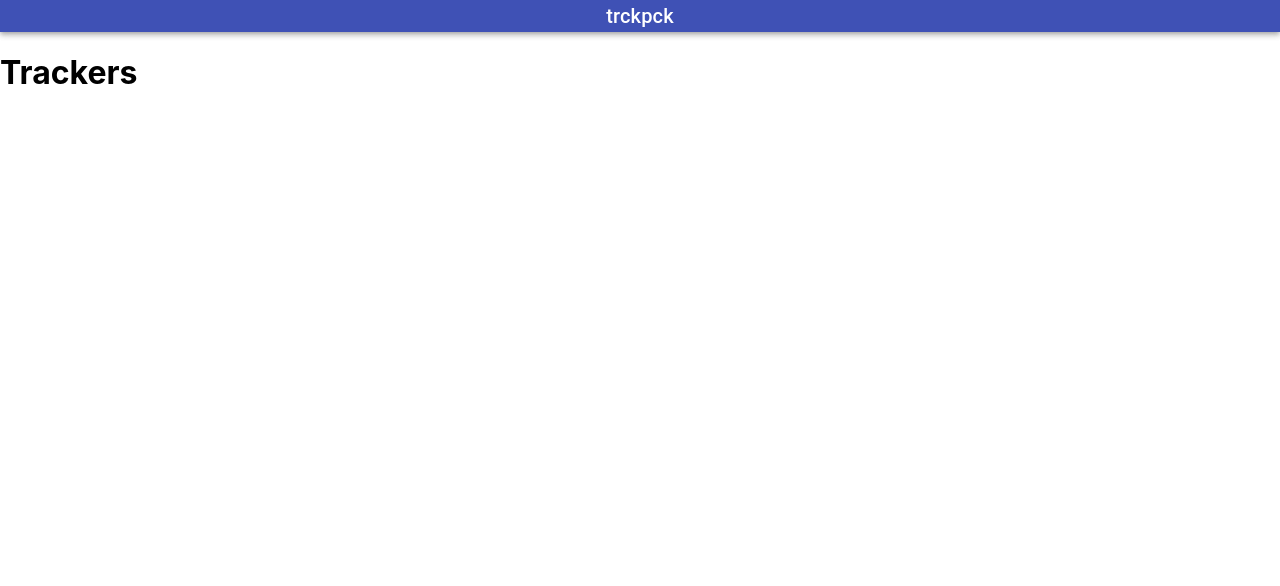
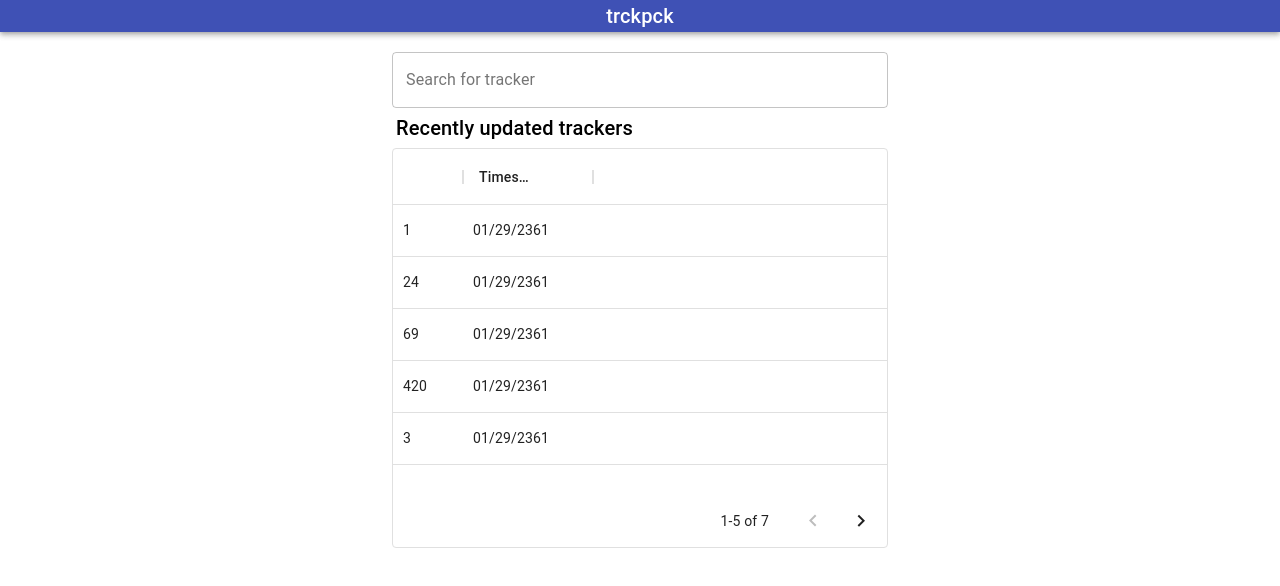
Before and after one commit to erlinvan/kpro2, a React (Create React App) app in the folder frontend/: page /trackers in a window 1280 px wide. Shown: the top 586 px of the page. Built offline with nearby package versions, Linux system fonts and the light colour scheme.

Commit message:
Add grid and search field. Add click functionality on rows in grid.

```diff
--- a/frontend/package.json
+++ b/frontend/package.json
@@ -4,6 +4,7 @@
   "private": true,
   "dependencies": {
     "@material-ui/core": "^4.11.0",
+    "@material-ui/data-grid": "^4.0.0-alpha.2",
     "@testing-library/jest-dom": "^4.2.4",
     "@testing-library/react": "^9.5.0",
     "@testing-library/user-event": "^7.2.1",
--- a/frontend/src/App.tsx
+++ b/frontend/src/App.tsx
@@ -9,7 +9,7 @@ import {
 } from 'react-router-dom'
 import AppBar from './AppBar/AppBar'
 import Trackerinfo from './Components/Trackerinfo/Trackerinfo'
-import Trackers from './Components/Trackerinfo/Trackers/Trackers'
+import TrackerTable from './Components/TrackerSearch/SearchAndTableComponent'
 import Login from './Components/Trackerinfo/Login/Login'
 
 function App() {
@@ -26,7 +26,7 @@ function App() {
                             path="/trackerinfo"
                             component={Trackerinfo}
                         />
-                        <Route exact path="/trackers" component={Trackers} />
+                        <Route exact path="/trackers" component={TrackerTable} />
                         <Route exact path="/login" component={Login} />
                     </Switch>
                 </BrowserRouter>
--- /dev/null
+++ b/frontend/src/Components/TrackerSearch/SearchAndTableComponent.tsx
@@ -0,0 +1,22 @@
+import React from 'react'
+import SearchBarAndTitle from './SearchBarAndTitle'
+import TrackerDataGrid from './TrackerDataGrid'
+
+
+const SearchAndTableComponent = () => {
+    return (
+        <div style={{
+            display: 'flex',
+            flexDirection: 'column',
+            alignItems: 'center',
+            justifyContent: 'center',
+            margin: '10px',
+            padding: '10px',
+        }}>
+            <SearchBarAndTitle />
+            <TrackerDataGrid />
+        </div>
+    )
+}
+
+export default SearchAndTableComponent
--- a/frontend/src/TrackerSearch/SearchBarAndTitle.tsx
+++ b/frontend/src/Components/TrackerSearch/SearchBarAndTitle.tsx
@@ -4,7 +4,9 @@ import TextField from '@material-ui/core/TextField'
 
 const SearchBarAndTitle = () => {
     return (
-        <TextField id="standard-basic" label="Search for tracker" />
+        <TextField variant={'outlined'} style={{ width:'40%' }}
+                   id="standard-basic" label="Search for tracker"
+        />
     )
 }
 
--- /dev/null
+++ b/frontend/src/Components/TrackerSearch/TrackerDataGrid.tsx
@@ -0,0 +1,43 @@
+import React from 'react'
+import { GridOverlay, DataGrid, ColDef } from '@material-ui/data-grid'
+import LinearProgress from '@material-ui/core/LinearProgress'
+import data from './mockData/data.json'
+import { Typography } from '@material-ui/core'
+
+
+const columns: ColDef[] = [
+    { field: 'id', headerName: 'ID', width: 70 },
+    { field: 'timeStamp', headerName: 'Timestamp', width: 130 },
+
+]
+// This function is to be used for when this actually loads data from an API.
+// Currently won't show up, since all data is saved locally, not fetched.
+function CustomLoadingOverlay() {
+    return (
+        <GridOverlay>
+            <div style={{ position: 'absolute', top: 0, width: '100%' }}>
+                <LinearProgress />
+            </div>
+        </GridOverlay>
+    )
+}
+
+// This grid needs to communicate with another page. The current implementation only logs which record has been pressed,
+// it does not actually go to said log.
+const TrackerDataGrid = () => {
+
+    return (
+        <div style={{ height: 400, width: '40%' }}>
+            <Typography variant="h6" style={{ margin: 4 }}> Recently updated trackers</Typography>
+            <DataGrid rows={data} columns={columns} pageSize={5} onRowClick={(params) => {
+                console.log(params.data.id)
+            }} components={{
+                loadingOverlay: CustomLoadingOverlay,
+            }}
+            />
+        </div>
+    )
+}
+
+
+export default TrackerDataGrid
--- a/frontend/src/TrackerSearch/mockData/data.json
+++ b/frontend/src/Components/TrackerSearch/mockData/data.json
@@ -5,6 +5,14 @@
   },
   {
     "id": 24,
+    "timeStamp": "01/29/2361"
+  },
+  {
+    "id": 69,
+    "timeStamp": "01/29/2361"
+  },
+  {
+    "id": 420,
     "timeStamp": "01/29/2361"
   },
   {
@@ -18,14 +26,6 @@
   {
     "id": 19,
     "timeStamp": "01/29/2361"
-  },
-  {
-    "id": 69,
-    "timeStamp": "01/29/2361"
-  },
-  {
-    "id": 420,
-    "timeStamp": "01/29/2361"
   }
 
 ]
```
Also changed, not shown: frontend/src/TrackerSearch/SearchAndTableComponent.tsx (deleted, +0 -16 lines), frontend/src/TrackerSearch/TrackerTable.tsx (deleted, +0 -42 lines), 1 other file (tests, documents, lock files or other folders).
